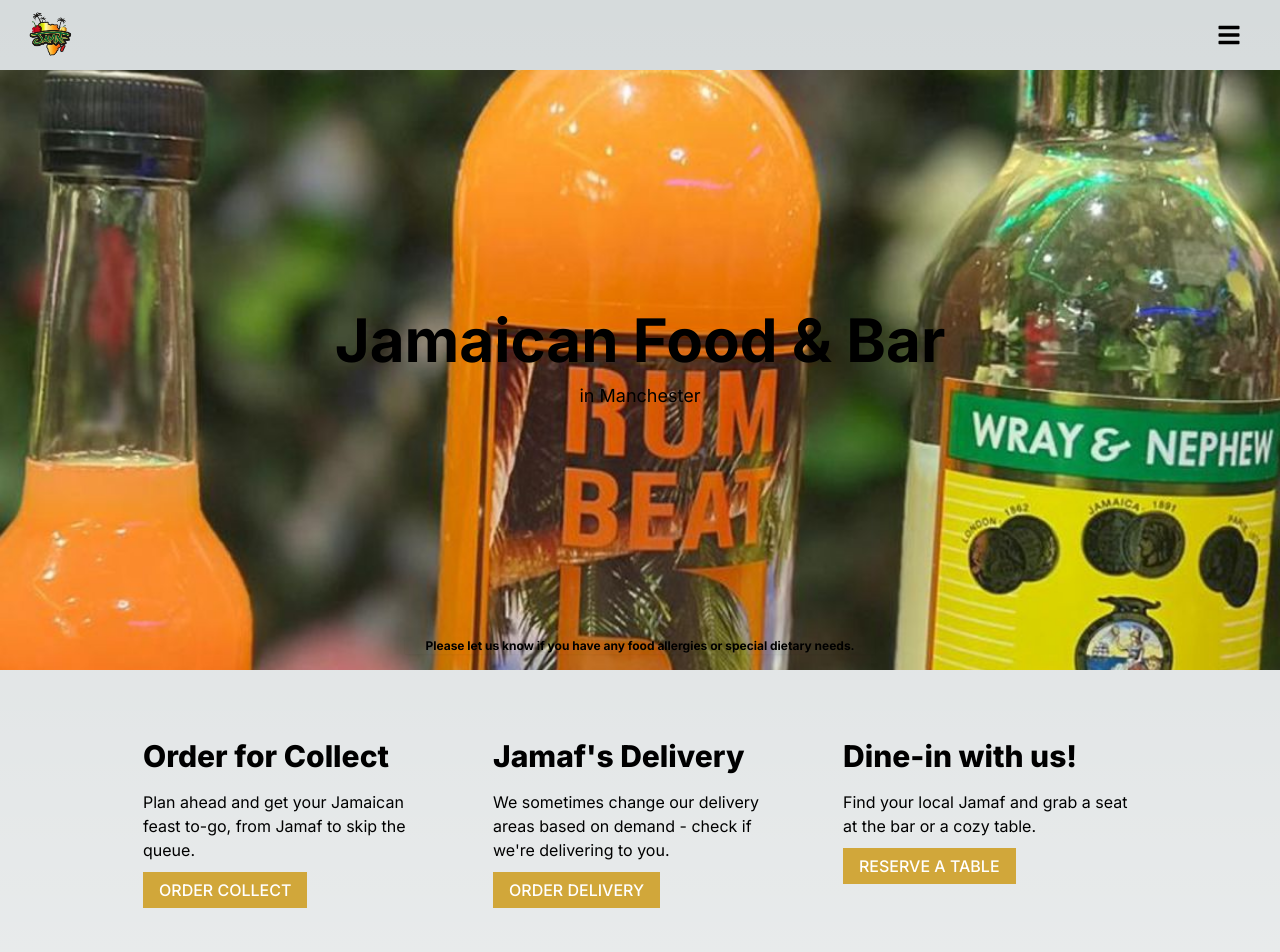
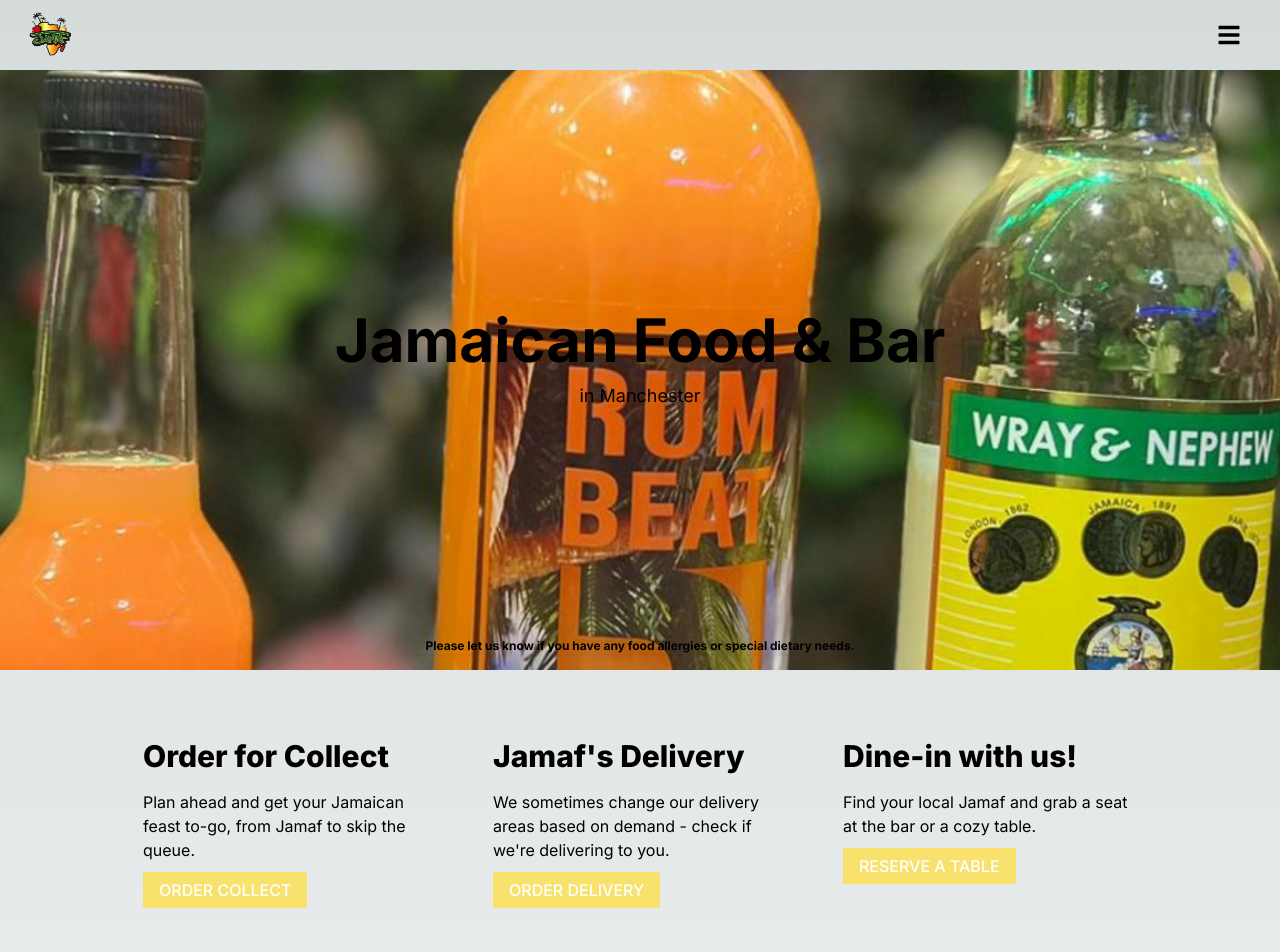
Before and after one commit to originallyblack/jamafnbar, a Next.js app: page / in a window 1280 px wide. Shown: the top 952 px of the page. Built offline with nearby package versions, Linux system fonts and the light colour scheme.

Commit message:
colors change

```diff
--- a/tailwind.config.js
+++ b/tailwind.config.js
@@ -8,8 +8,8 @@
   theme: {
     extend: {
       colors: {
-        accent: "#d1a73a",
-        brand: "#08754b",
+        accent: "#f8e16c",
+        brand: "#f8e16c",
       },
       backgroundImage: {
         "gradient-radial": "radial-gradient(var(--tw-gradient-stops))",
```
